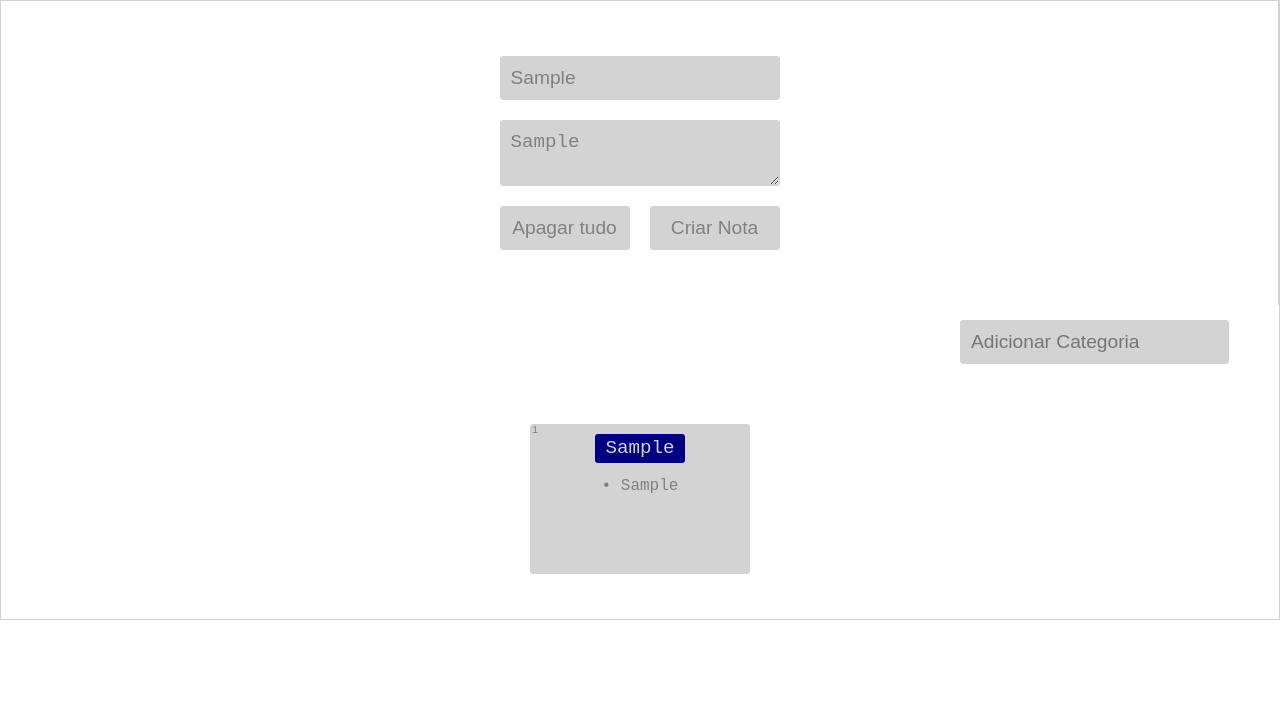
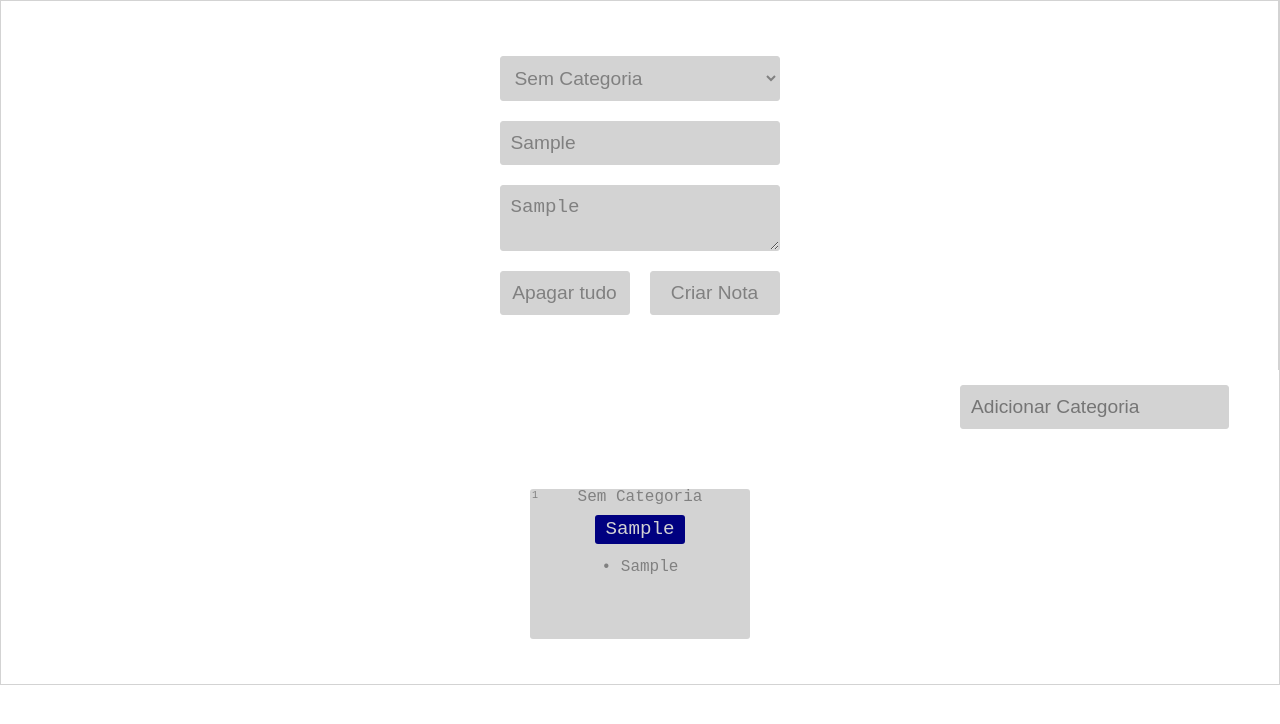
Before and after one commit to LucasMofardini/alura, a React (Create React App) app in the folder Formação/React/React-1/ceep/: page / in a window 1280 px wide. Both pictures are taken after typing "Sample", "Sample" into the empty fields and a click on the button "Criar Nota". Shown: the top 724 px of the page. Built offline with nearby package versions, Linux system fonts and the light colour scheme.

Commit message:
[REACT 2] - 3

```diff
--- a/Formação/React/React-1/ceep/src/App.js
+++ b/Formação/React/React-1/ceep/src/App.js
@@ -12,10 +12,11 @@ class App extends Component {
       categorias: [],
     };
   }
-  criarNota(titulo, texto){
+  criarNota(titulo, texto, categoria){
     const novaNota = {
       titulo,
-      texto
+      texto,
+      categoria
     }
     const novoArrayNotas = [...this.state.notas, novaNota]
     const novoEstado = {
@@ -40,7 +41,7 @@ class App extends Component {
   render() {
     return (
       <section className="container-section">
-        <FormularioCadastro criarNota={this.criarNota.bind(this)} apagarTudo={this.apagarTudo.bind(this)}  />
+        <FormularioCadastro categorias={this.state.categorias} criarNota={this.criarNota.bind(this)} apagarTudo={this.apagarTudo.bind(this)}  />
         <div className="div-hr"/>
         <main className="main-content">
           <ListaDeCategorias categorias={this.state.categorias} adicionarCategoria={this.adicionarCategoria.bind(this)} />
--- a/Formação/React/React-1/ceep/src/components/CardNota/CardNota.jsx
+++ b/Formação/React/React-1/ceep/src/components/CardNota/CardNota.jsx
@@ -12,6 +12,7 @@ class CardNota extends Component {
       <section className="card-nota">
         <div className="section-delete" onClick={this.apagar.bind(this)}><DeleteSVG/></div>
         <div className="section-index">{this.props.indice + 1}</div>
+        <h4>{this.props.categoria}</h4>
         <header>
           <h3>{this.props.titulo}</h3>
         </header>
--- a/Formação/React/React-1/ceep/src/components/FormularioCadastro/FormularioCadastro.jsx
+++ b/Formação/React/React-1/ceep/src/components/FormularioCadastro/FormularioCadastro.jsx
@@ -6,8 +6,12 @@ export default class FormularioCadastro extends Component {
     super(props);
     this.titulo = "";
     this.texto = "";
+    this.categoria = "Sem Categoria";
   }
-
+  _handleMudancaCategoria(event){
+    event.stopPropagation();
+    this.categoria = event.target.value;
+  }
   _handleMudancaTitulo(event){
   event.stopPropagation();
   this.titulo = event.target.value;
@@ -20,11 +24,19 @@ export default class FormularioCadastro extends Component {
   _criarNota(event){
     event.preventDefault();
     event.stopPropagation();
-    this.props.criarNota(this.titulo, this.texto);
+    this.props.criarNota(this.titulo, this.texto, this.categoria);
   }
   render() {
     return (
       <form className="form-cadastro" onSubmit={this._criarNota.bind(this)}>
+        <select onChange={this._handleMudancaCategoria.bind(this)} className="form-select">
+          <option> Sem Categoria </option>
+          {this.props.categorias.map((categoria, index)=>{
+            return (
+                    <option key={index} >{categoria}</option>
+                    );
+          })}
+        </select>
         <input type="text" placeholder="Titulo" onChange={this._handleMudancaTitulo.bind(this)} />
         <textarea  placeholder="Escreva Sua nota ..." onChange={this._handleMudancaTexto.bind(this)}></textarea>
         <div className="form-btn">
--- a/Formação/React/React-1/ceep/src/components/FormularioCadastro/estiloFormulario.css
+++ b/Formação/React/React-1/ceep/src/components/FormularioCadastro/estiloFormulario.css
@@ -4,7 +4,7 @@
     margin: 45px auto;
     width: 300px;
 }
-.form-cadastro input, .form-cadastro textarea,.form-cadastro button{
+.form-cadastro input, .form-cadastro textarea,.form-cadastro button,.form-cadastro .form-select{
     background-color: lightgray;
     margin: 10px;
     padding: 10px;
@@ -50,3 +50,6 @@
     padding: 10px 0;
     width: 200px;
 }
+.form-cadastro .form-select{
+    font-size: 1.2rem;
+}
--- a/Formação/React/React-1/ceep/src/components/ListaDeCategorias/estiloCategoria.css
+++ b/Formação/React/React-1/ceep/src/components/ListaDeCategorias/estiloCategoria.css
@@ -11,17 +11,23 @@
 .container-categoria ul li{
     margin: 10px 45px;
     padding: 5px;
-    background-color: navy;
+    /* background-color: navy; */
     color: lightgray;
     border-radius: 3px;
     user-select: none;
     transition: 0.2s;
+    border: 1px solid navy;
+    color: navy;
+    cursor: pointer;
 
     display: flex;
     align-items: center;
 }
 .container-categoria ul li:hover{
-    transform: scale(1.05);
+    /* transform: scale(1.05); */
+    background-color: navy;
+    color:lightgray;
+
 }
 .container-categoria > div{
     margin: 10px 45px;
--- a/Formação/React/React-1/ceep/src/components/ListaDeNotas/ListaDeNotas.jsx
+++ b/Formação/React/React-1/ceep/src/components/ListaDeNotas/ListaDeNotas.jsx
@@ -13,7 +13,8 @@ class ListaDeNotas extends Component {
                apagarNota={this.props.apagarNota}
                indice={index}
                titulo={nota.titulo}
-               texto={nota.texto} />
+               texto={nota.texto}
+               categoria={nota.categoria} />
             </li>
           );
         })}
```
